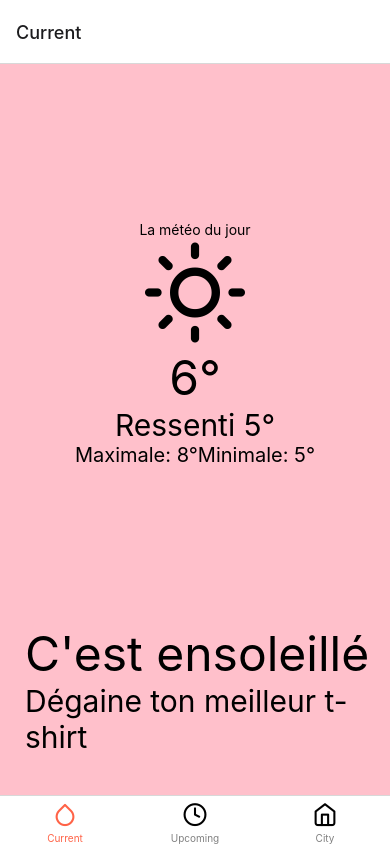
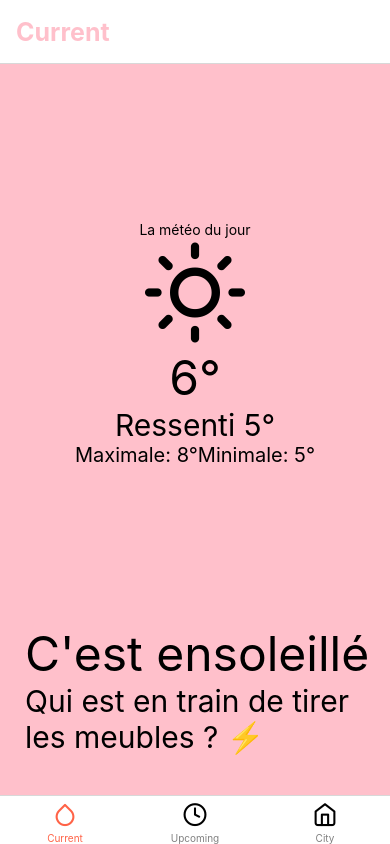
Before and after one commit to MarionLpz/WeatherApp, a React Native app: screen /Current in a window 390 px wide. Built offline with nearby package versions, Linux system fonts and the light colour scheme.

Commit message:
destructuring

```diff
--- a/App.js
+++ b/App.js
@@ -1,62 +1,11 @@
 import React from 'react'
-import CurrentWeather from './src/screens/CurrentWeather'
-import UpcomingWeather from './src/screens/UpcomingWeather'
-import City from './src/screens/City'
 import { NavigationContainer } from '@react-navigation/native'
-import { createBottomTabNavigator } from '@react-navigation/bottom-tabs'
-import { Feather } from '@expo/vector-icons'
-
-const Tab = createBottomTabNavigator()
+import Tabs from './src/components/Tabs'
 
 const App = () => {
   return (
     <NavigationContainer>
-      <Tab.Navigator
-        screenOptions={{
-          tabBarActiveTintColor: 'tomato',
-          tabBarInactiveTintColor: 'grey'
-        }}
-      >
-        <Tab.Screen
-          name={'Current'}
-          component={CurrentWeather}
-          options={{
-            tabBarIcon: ({ focused }) => (
-              <Feather
-                name={'droplet'}
-                size={25}
-                color={focused ? 'tomato' : 'black'}
-              />
-            )
-          }}
-        />
-        <Tab.Screen
-          name={'Upcoming'}
-          component={UpcomingWeather}
-          options={{
-            tabBarIcon: ({ focused }) => (
-              <Feather
-                name={'clock'}
-                size={25}
-                color={focused ? 'tomato' : 'black'}
-              />
-            )
-          }}
-        />
-        <Tab.Screen
-          name={'City'}
-          component={City}
-          options={{
-            tabBarIcon: ({ focused }) => (
-              <Feather
-                name={'home'}
-                size={25}
-                color={focused ? 'tomato' : 'black'}
-              />
-            )
-          }}
-        />
-      </Tab.Navigator>
+      <Tabs />
     </NavigationContainer>
   )
 }
--- /dev/null
+++ b/src/components/Tabs.js
@@ -0,0 +1,72 @@
+import React from 'react'
+import CurrentWeather from '../screens/CurrentWeather'
+import UpcomingWeather from '../screens/UpcomingWeather'
+import City from '../screens/City'
+import { createBottomTabNavigator } from '@react-navigation/bottom-tabs'
+import { Feather } from '@expo/vector-icons'
+
+const Tab = createBottomTabNavigator()
+
+const Tabs = () => {
+  return (
+    <Tab.Navigator
+      screenOptions={{
+        tabBarActiveTintColor: 'tomato',
+        tabBarInactiveTintColor: 'grey',
+        tabBarStyle: {
+          backgroundColor: 'white'
+        },
+        headerStyle: {
+          backgroundColor: 'white'
+        },
+        headerTitleStyle: {
+          fontWeight: 'bold',
+          fontSize: 25,
+          color: 'pink'
+        }
+      }}
+    >
+      <Tab.Screen
+        name={'Current'}
+        component={CurrentWeather}
+        options={{
+          tabBarIcon: ({ focused }) => (
+            <Feather
+              name={'droplet'}
+              size={25}
+              color={focused ? 'tomato' : 'black'}
+            />
+          )
+        }}
+      />
+      <Tab.Screen
+        name={'Upcoming'}
+        component={UpcomingWeather}
+        options={{
+          tabBarIcon: ({ focused }) => (
+            <Feather
+              name={'clock'}
+              size={25}
+              color={focused ? 'tomato' : 'black'}
+            />
+          )
+        }}
+      />
+      <Tab.Screen
+        name={'City'}
+        component={City}
+        options={{
+          tabBarIcon: ({ focused }) => (
+            <Feather
+              name={'home'}
+              size={25}
+              color={focused ? 'tomato' : 'black'}
+            />
+          )
+        }}
+      />
+    </Tab.Navigator>
+  )
+}
+
+export default Tabs
--- a/src/screens/CurrentWeather.js
+++ b/src/screens/CurrentWeather.js
@@ -2,6 +2,7 @@ import React from 'react'
 import { Feather } from '@expo/vector-icons'
 import { View, Text, SafeAreaView, StyleSheet } from 'react-native'
 import RowText from '../components/RowText'
+import { weatherType } from '../utilities/weatherType'
 
 const CurrentWeather = () => {
   const {
@@ -33,7 +34,7 @@ const CurrentWeather = () => {
       </View>
       <RowText
         messageOne={"C'est ensoleillé"}
-        messageTwo={'Dégaine ton meilleur t-shirt'}
+        messageTwo={weatherType['Thunderstorm'].message}
         containerStyles={bodyWrapper}
         messageOneStyles={description}
         messageTwoStyles={message}
--- /dev/null
+++ b/src/utilities/weatherType.js
@@ -0,0 +1,42 @@
+export const weatherType = {
+  Thunderstorm: {
+    icon: 'zap',
+    message: 'Qui est en train de tirer les meubles ? ⚡️',
+    backgroundColor: '#000000'
+  },
+  Drizzle: {
+    icon: 'cloud-rain',
+    message: "Le temps s'embernaudit...",
+    backgroundColor: '#36454F'
+  },
+  Rain: {
+    icon: 'umbrella',
+    message: "Vous savez ce qu'on dit en Bretagne ?",
+    backgroundColor: '#0000ff'
+  },
+  Snow: {
+    icon: 'cloud-snow',
+    message: 'Ca va être tout blanc ! 🏂',
+    backgroundColor: '#7f6065'
+  },
+  Clear: {
+    icon: 'sun',
+    message: "Regarde comme il fait beau dehors, faut sortir s'aérer 🎶",
+    backgroundColor: '#e47200'
+  },
+  Clouds: {
+    icon: 'cloud',
+    message: "J'ai la tête dans les nuages 😶‍🌫️",
+    backgroundColor: '#363636'
+  },
+  Haze: {
+    icon: 'wind',
+    message: 'Qui a allumé le ventilo ?',
+    backgroundColor: '#58586e'
+  },
+  Mist: {
+    icon: 'align-justify',
+    message: "On n'y voit qu'dalle !",
+    backgroundColor: '#3e3e37'
+  }
+}
```
